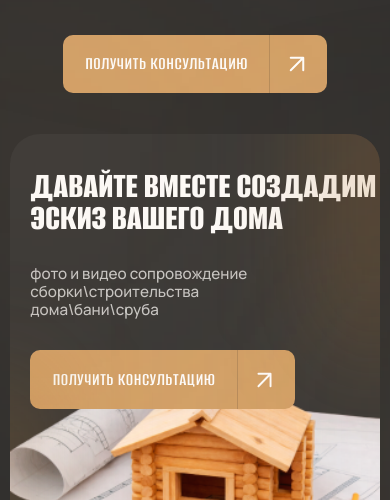
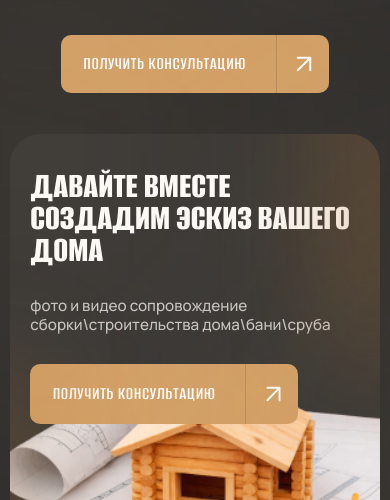
Before and after one commit to alemminik/wood52, a website built with Vite: page src/index.html in a window 390 px wide. Shown: the part 600-1100 px from the top of the page. Built offline with nearby package versions, Linux system fonts and the light colour scheme.

Commit message:
fix: together

```diff
--- a/src/assets/scss/base/main.scss
+++ b/src/assets/scss/base/main.scss
@@ -90,9 +90,10 @@ label {
 .accent-button {
   @include flex-align-center;
   @include adaptive-value('font-size', 25, 18, 1);
-  @include adaptive-value('padding-right', 19, 15, 1);
+  @include adaptive-value('padding-right', 19, 10, 1);
   @include adaptive-value('padding-left', 28, 22, 1);
   width: fit-content;
+  min-width: 268px;
   border-radius: 10px;
   padding-top: 0;
   padding-bottom: 0;
@@ -104,7 +105,7 @@ label {
     @include adaptive-value('font-size', 25, 18, 1);
     @include adaptive-value('padding-top', 29, 22, 1);
     @include adaptive-value('padding-bottom', 29, 22, 1);
-    @include adaptive-value('padding-right', 28, 21, 1);
+    padding-right: 30px;
     border-right: 1px solid #15151526;
     font-family: AlumniSans, sans-serif;
     font-weight: 600;
--- a/src/assets/scss/components/home/together.scss
+++ b/src/assets/scss/components/home/together.scss
@@ -54,6 +54,8 @@
     }
 
     @include pre-mobile {
+      @include adaptive-value('padding-right', 78, 17, 1);
+
       min-height: 453px;
       background:
         url('../../../images/together-mobile-img.png') right/contain no-repeat,
@@ -118,6 +120,10 @@
     @include big-mobile {
       max-width: 80%;
     }
+
+    @include pre-mobile {
+      max-width: none;
+    }
   }
 
   &__ellipse {
@@ -139,7 +145,7 @@
       }
 
       @include pre-mobile {
-        filter: blur(54px)
+        filter: blur(54px);
       }
     }
 
```
